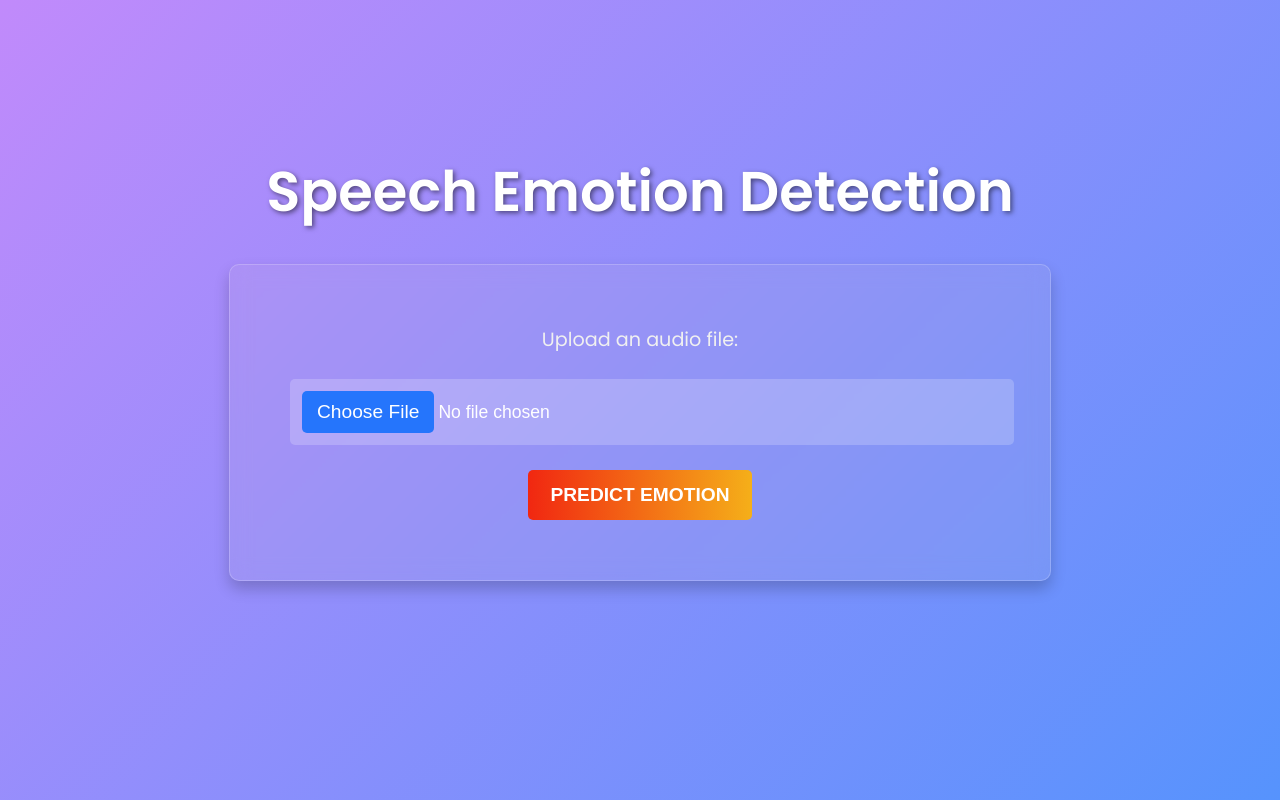
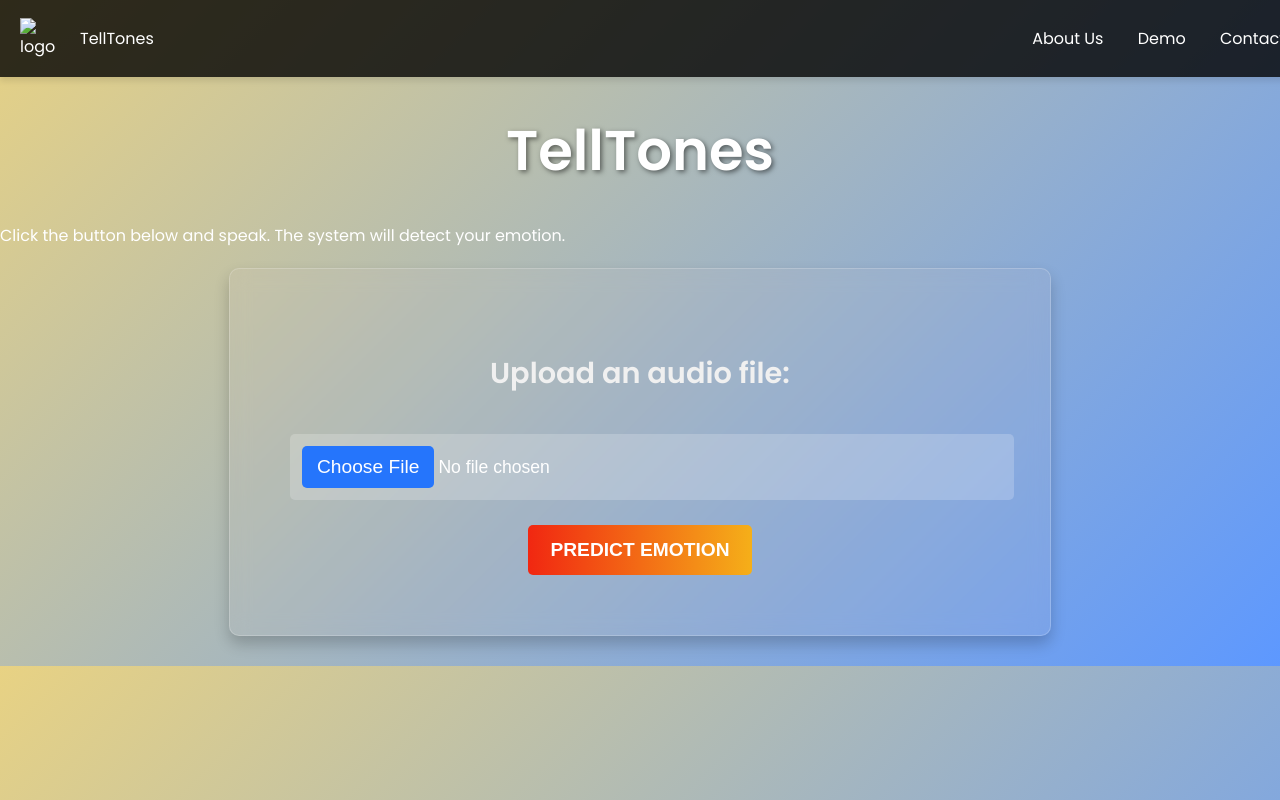
Before and after one commit to Silverstar2793/Speech-emotion-Recognition, a Flask app: template files/templates/index.html in a window 1280 px wide. Run offline with Flask 3, Linux system fonts and the light colour scheme; the template is opened without the code that fills it, so the values that code supplies are empty; some libraries are stand-ins or nearby versions.

Commit message:
Reapply "Merge branch 'main' of https://github.com/Silverstar2793/Speech-emotion-Recognition"
This reverts commit 67904005260be3ab5ce20d45b49c29e872ce92bb.

```diff
--- a/files/requirements.txt
+++ b/files/requirements.txt
@@ -3,3 +3,4 @@ librosa
 scikit-learn
 speechrecognition
 pyaudio
+boto3
--- /dev/null
+++ b/files/static/css/styles.css
@@ -0,0 +1,139 @@
+/*SHEET FOR index.html the demo page/*
+
+/* General Reset */
+body {
+    margin: 0;
+    padding: 0;
+    box-sizing: border-box;
+    font-family: 'Poppins', sans-serif;
+    background: linear-gradient(135deg, #e8d283, #5d98ff);
+    color: #ffffff;
+}
+
+/* Navbar Styling */
+.navbar {
+    display: flex;
+    align-items: center;
+    justify-content: space-between;
+    position: fixed; /* Fix the navbar at the top */
+    top: 0;
+    left: 0;
+    width: 100%; /* Full width */
+    background-color: rgba(0, 0, 0, 0.8); /* Semi-transparent background */
+    color: #ffffff;
+    padding: 10px 20px;
+    z-index: 1000; /* Ensure it stays above other elements */
+    box-shadow: 0px 4px 6px rgba(0, 0, 0, 0.1); /* Add a shadow for better visibility */
+}
+
+.logo {
+    display: flex;
+    align-items: center;
+    gap: 10px;
+}
+
+.logo img {
+    width: 50px;
+    height: auto;
+}
+
+.nav-links a {
+    color: #ffffff;
+    text-decoration: none;
+    margin: 0 15px;
+    font-size: 1rem;
+    transition: color 0.3s ease;
+}
+
+.nav-links a:hover {
+    color: #f5af19;
+}
+
+/* Page Content Adjustments */
+body {
+    padding-top: 70px; /* Add padding to prevent content from being hidden behind the fixed navbar */
+}
+
+form {
+    background: rgba(213, 198, 198, 0.1);
+    backdrop-filter: blur(10px);
+    border: 1px solid rgba(255, 255, 255, 0.2);
+    border-radius: 10px;
+    box-shadow: 0 8px 15px rgba(0, 0, 0, 0.2);
+    padding: 60px;
+    width: 100%;
+    max-width: 700px;
+    text-align: center;
+    margin: 20px auto; /* Center the form */
+}
+
+/* Headings */
+h1 {
+    font-size: 3.5rem;
+    color: #fff;
+    margin-bottom: 30px;
+    text-shadow: 2px 2px 5px rgba(0, 0, 0, 0.5);
+    text-align: center;
+}
+
+label {
+    font-size: 1.2rem;
+    margin-bottom: 10px;
+    display: block;
+    color: #f0f0f0;
+}
+
+input[type="file"] {
+    background: rgba(255, 255, 255, 0.2);
+    border: none;
+    border-radius: 5px;
+    padding: 12px;
+    margin: 15px 0;
+    width: 100%;
+    color: #fff;
+    cursor: pointer;
+    outline: none;
+    font-size: 1.1rem;
+}
+
+input[type="file"]::-webkit-file-upload-button {
+    background-color: #2575fc;
+    border: none;
+    color: #fff;
+    padding: 10px 15px;
+    border-radius: 5px;
+    cursor: pointer;
+    font-size: 1.2rem;
+    transition: background-color 0.3s ease;
+}
+
+input[type="file"]::-webkit-file-upload-button:hover {
+    background-color: #6a11cb;
+}
+
+button[type="submit"] {
+    background: linear-gradient(90deg, #f12711, #f5af19);
+    border: none;
+    border-radius: 5px;
+    padding: 14px 22px;
+    font-size: 1.2rem;
+    color: #fff;
+    cursor: pointer;
+    text-transform: uppercase;
+    font-weight: bold;
+    transition: all 0.3s ease;
+    margin-top: 10px;
+}
+
+button[type="submit"]:hover {
+    transform: scale(1.05);
+    opacity: 0.9;
+}
+
+#emotionResult {
+    font-size: 1.7rem;
+    margin-top: 30px;
+    color: #f2b84c;
+    text-shadow: 1px 1px 2px rgba(0, 0, 0, 0.5);
+    text-align: center;
+}
--- a/files/templates/index.html
+++ b/files/templates/index.html
@@ -4,13 +4,28 @@
     <meta charset="UTF-8">
     <meta name="viewport" content="width=device-width, initial-scale=1.0">
     <title>Speech Emotion Detection</title>
-    <link rel="stylesheet" href="/static/styles.css">
+    <link rel="stylesheet" href="/static/css/styles.css">
+    <link rel="icon" type="image/x-icon" href="/images/favicon.ico">
     <link href="https://fonts.googleapis.com/css2?family=Poppins:wght@300;400;600&display=swap" rel="stylesheet">
 </head>
 <body>
-    <h1>Speech Emotion Detection</h1>
+    <nav class="navbar">
+        <div class="logo">
+            <img src="https://via.placeholder.com/200" alt="logo">
+            <p>TellTones</p>
+        </div>
+        <div class="nav-links">
+            <a href="/">About Us</a>
+            <a href="/demo">Demo</a>
+            <a href="#">Contact</a>
+        </div>
+    </nav>
+
+    <h1 id="speech">TellTones</h1>
+    <p>Click the button below and speak. The system will detect your emotion.</p>
+
     <form id="uploadForm" action="/predict" method="POST" enctype="multipart/form-data">
-        <label for="file">Upload an audio file:</label>
+        <label for="file"><h2>Upload an audio file:</h2></label>
         <input type="file" name="file" accept=".wav, .mp3" required>
         <button type="submit">Predict Emotion</button>
     </form>
```
Also changed, not shown: files/speech-recognition-frontend/speech-recognition-frontend/src/App.css (deleted, +0 -28 lines), files/speech-recognition-frontend/speech-recognition-frontend/src/index.css (deleted, +0 -13 lines), files/static/css/page2.css (renamed from files/static/styles.css, +8 -3 lines), files/templates/page2.html (added, +38 -0 lines), files/speech-recognition-frontend/speech-recognition-frontend/README.md (deleted), files/speech-recognition-frontend/speech-recognition-frontend/src/SpeechUI.js (line endings or trailing spaces), files/static/js/recorder.js (line endings or trailing spaces), 2 other files.
